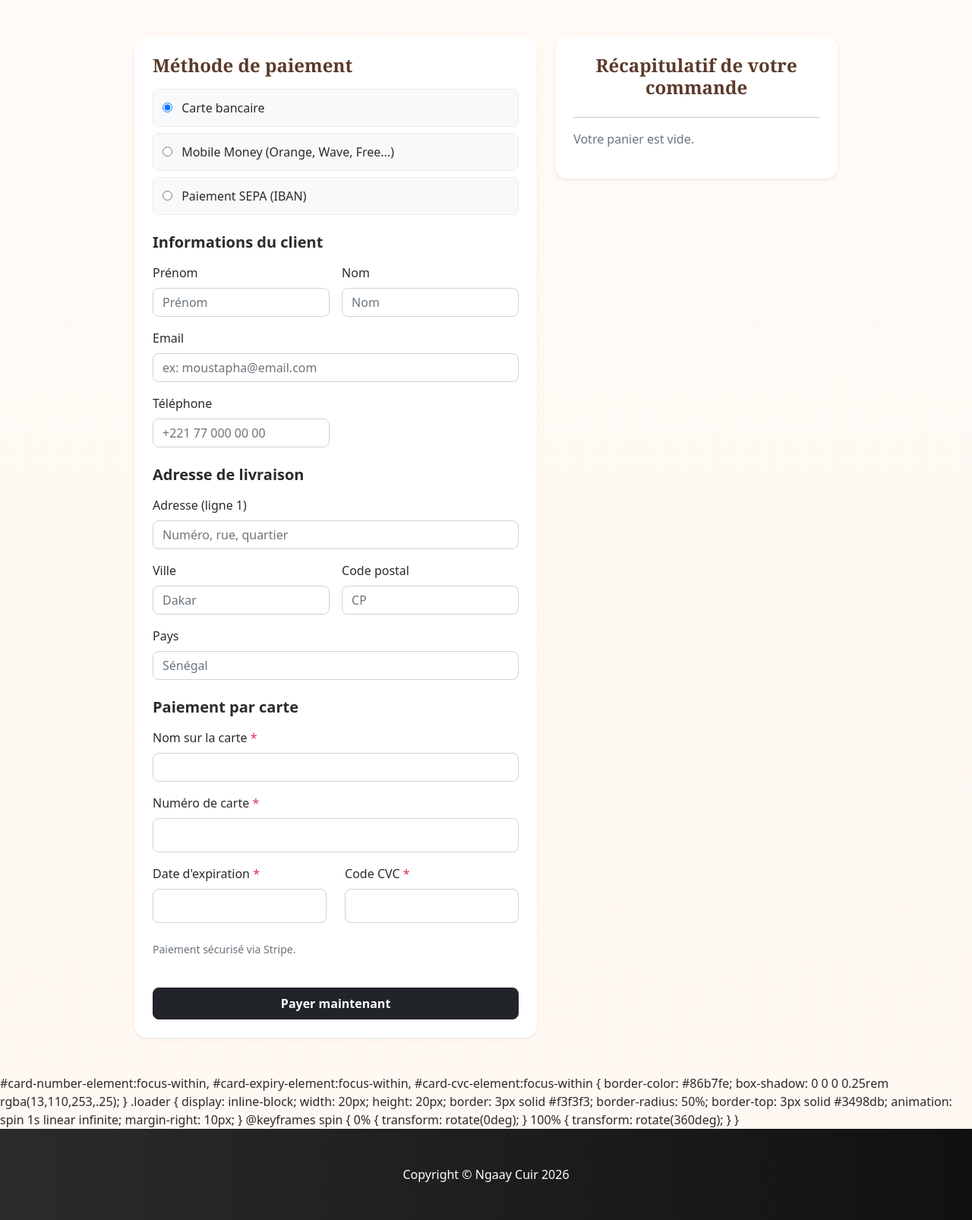
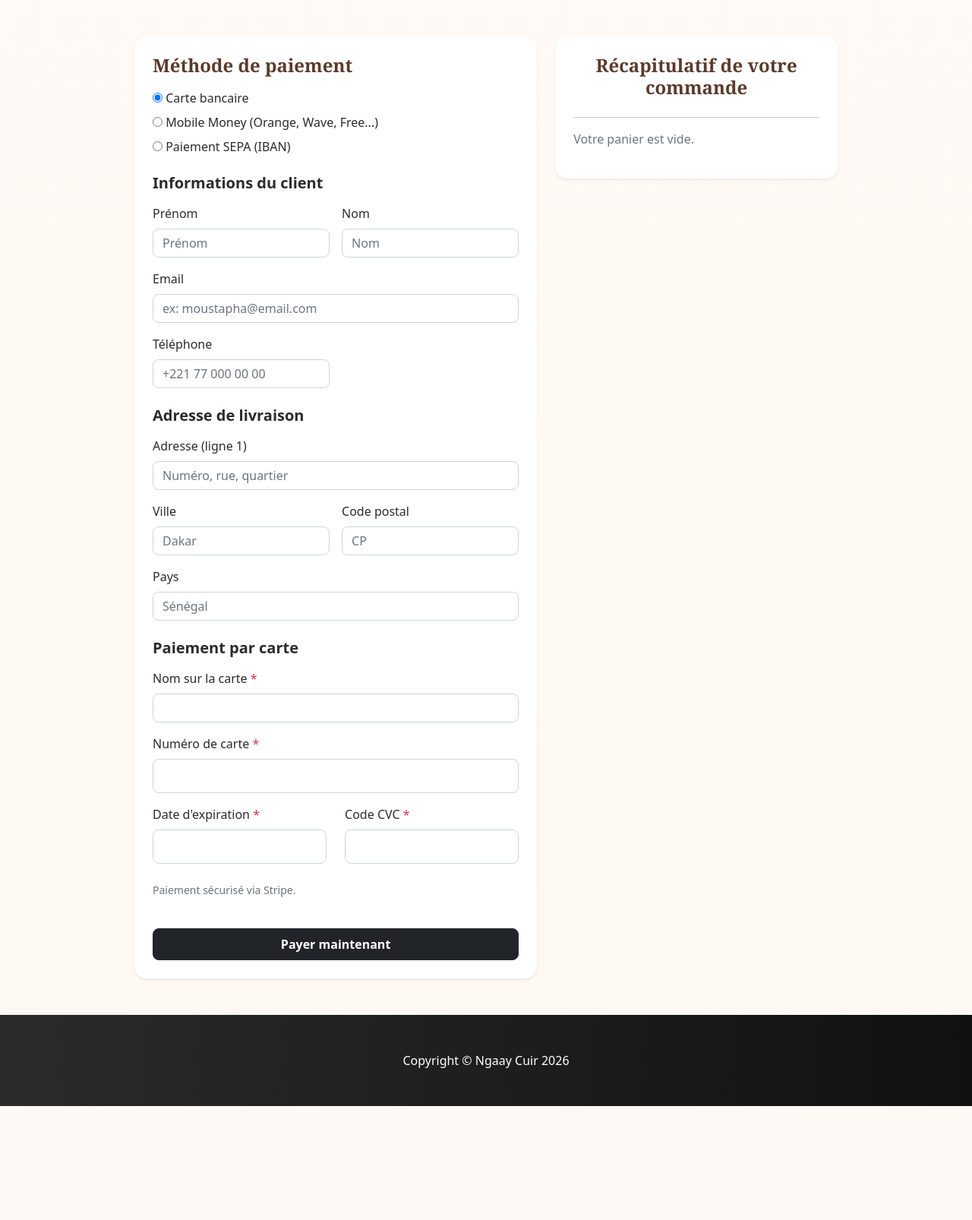
Before and after one commit to MBAYE-Mustafaa/eButik, a Django app: page /panier/checkout/ in a window 1280 px wide. Shown: the part 310-1916 px from the top of the page at 76% size. After the commit the page ends 1766 px from the top, so only its background shows below. Run offline with Django 4.2, Linux system fonts and the light colour scheme; some libraries are stand-ins or nearby versions.

Commit message:
Tout est nickel

```diff
--- a/paiement/templates/paiement/checkout.html
+++ b/paiement/templates/paiement/checkout.html
@@ -259,140 +259,6 @@
     </div>
 </div>
 
-<style>
-.payment-option {
-    background:#f8f9fa;
-    padding:12px;
-    border-radius:8px;
-    border:1px solid #eaeaea;
-    cursor:pointer;
-    transition:0.2s;
-}
-.payment-option:hover {
-    border-color:#000;
-}
-.payment-option input {
-    margin-right:8px;
-}
-#card-number-element, #card-expiry-element, #card-cvc-element {
-    background: white;
-    border: 1px solid #ced4da;
-    transition: border-color 0.15s ease-in-out;
-}
-
-/* Styles pour les cartes Mobile Money */
-.mobile-provider-option {
-    cursor: pointer;
-    transition: all 0.2s ease;
-}
-
-.provider-card {
-    border: 2px solid #e9ecef;
-    border-radius: 12px;
-    padding: 15px;
-    background: white;
-    display: flex;
-    align-items: center;
-    gap: 12px;
-    transition: all 0.3s ease;
-    height: 100%;
-}
-
-.mobile-provider-option:hover .provider-card {
-    border-color: #007bff;
-    transform: translateY(-2px);
-    box-shadow: 0 4px 12px rgba(0,123,255,0.15);
-}
-
-.mobile-provider-option input:checked + .provider-card,
-.provider-card.selected {
-    border-color: #28a745;
-    background: #f8fff9;
-    box-shadow: 0 0 0 3px rgba(40,167,69,0.1);
-}
-
-.provider-logo {
-    width: 50px;
-    height: 50px;
-    border-radius: 50%;
-    display: flex;
-    align-items: center;
-    justify-content: center;
-    font-size: 24px;
-}
-
-.provider-info strong {
-    display: block;
-    font-size: 16px;
-    color: #333;
-}
-
-.provider-info small {
-    color: #6c757d;
-    font-size: 12px;
-}
-
-/* Logos spécifiques */
-.orange-logo {
-    color: #ff6b35;
-}
-
-.wave-logo {
-    color: #0099ff;
-}
-
-.lemfi-logo {
-    color: #28a745;
-}
-
-.free-logo {
-    color: #6c757d;
-}
-
-/* Cartes colorées */
-.orange-card .provider-logo {
-    background: linear-gradient(135deg, #ff6b35, #ff8c42);
-}
-
-.wave-card .provider-logo {
-    background: linear-gradient(135deg, #0099ff, #33adff);
-}
-
-.lemfi-card .provider-logo {
-    background: linear-gradient(135deg, #28a745, #20c997);
-}
-
-.free-card .provider-logo {
-    background: linear-gradient(135deg, #6c757d, #adb5bd);
-}
-
-.orange-card .provider-logo,
-.wave-card .provider-logo,
-.lemfi-card .provider-logo,
-.free-card .provider-logo {
-    color: white;
-}
-</style>
-#card-number-element:focus-within, #card-expiry-element:focus-within, #card-cvc-element:focus-within {
-    border-color: #86b7fe;
-    box-shadow: 0 0 0 0.25rem rgba(13,110,253,.25);
-}
-.loader {
-    display: inline-block;
-    width: 20px;
-    height: 20px;
-    border: 3px solid #f3f3f3;
-    border-radius: 50%;
-    border-top: 3px solid #3498db;
-    animation: spin 1s linear infinite;
-    margin-right: 10px;
-}
-@keyframes spin {
-    0% { transform: rotate(0deg); }
-    100% { transform: rotate(360deg); }
-}
-</style>
-
 <script src="https://js.stripe.com/v3/"></script>
 <script>
 // Fonction pour récupérer le cookie CSRF
@@ -414,9 +280,18 @@ function getCookie(name) {
 // Fonction pour basculer entre les méthodes de paiement
 function toggleFields(){
     const method = document.querySelector('input[name="payment_method"]:checked').value;
-    document.getElementById('card-fields').style.display = method === 'card' ? 'block' : 'none';
-    document.getElementById('mobile-fields').style.display = method === 'mobile' ? 'block' : 'none';
-    document.getElementById('sepa-fields').style.display = method === 'sepa' ? 'block' : 'none';
+    const cardFields = document.getElementById('card-fields');
+    const mobileFields = document.getElementById('mobile-fields');
+    const sepaFields = document.getElementById('sepa-fields');
+
+    cardFields.style.display = method === 'card' ? 'block' : 'none';
+    mobileFields.style.display = method === 'mobile' ? 'block' : 'none';
+    sepaFields.style.display = method === 'sepa' ? 'block' : 'none';
+
+    // Disable inputs in hidden sections so browser won't validate them
+    Array.from(cardFields.querySelectorAll('input, textarea, select')).forEach(el => el.disabled = method !== 'card');
+    Array.from(mobileFields.querySelectorAll('input, textarea, select')).forEach(el => el.disabled = method !== 'mobile');
+    Array.from(sepaFields.querySelectorAll('input, textarea, select')).forEach(el => el.disabled = method !== 'sepa');
 }
 
 // Initialisation
```
Also changed, not shown: db.sqlite3.
